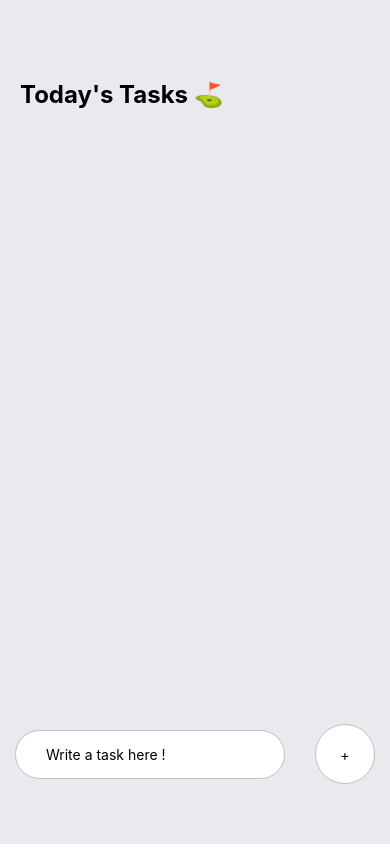
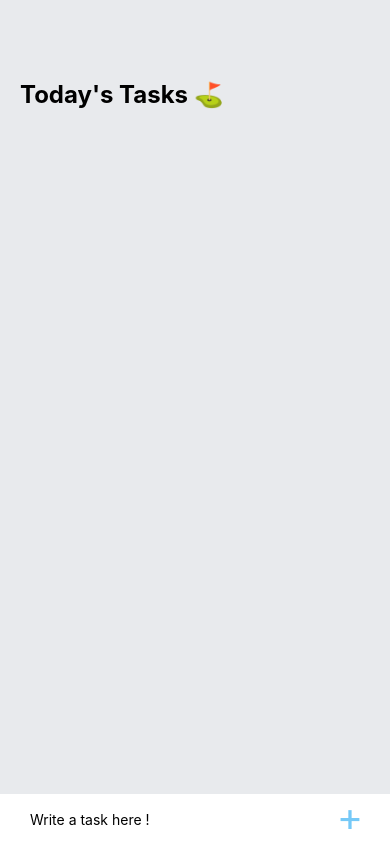
Before and after one commit to shubham-arutwar/ToDoList, a React Native app: screen / in a window 390 px wide. Built offline with nearby package versions, Linux system fonts and the light colour scheme.

Commit message:
changed text input layout and fixed blank task bug

```diff
--- a/App.js
+++ b/App.js
@@ -10,8 +10,13 @@ export default function App() {
 
   const handleAddTask =  () => {
     Keyboard.dismiss();
-    setTaskItems([...taskItems, task])
-    setTask(null);
+    if (task == null) {
+      console.log("empty string");
+    }
+    else {
+      setTaskItems([...taskItems, task])
+      setTask(null);
+    }
   }
 
   const completeTask = (index) => {
@@ -38,7 +43,7 @@ export default function App() {
       </View>
       <KeyboardAvoidingView behaviour={Platform.OS === "ios" ? "padding" : "height"} style={styles.writeTaskWrapper}>
         <TextInput style={styles.input} placeholder={"Write a task here !"} value={task} onChangeText={text => setTask(text)}></TextInput>
-        <TouchableOpacity onPress={() => handleAddTask()}>
+        <TouchableOpacity onPressIn={() => handleAddTask()}>
           <View style={styles.addWrapper}>
             <Text style={styles.addText}>+</Text>
           </View>
@@ -67,31 +72,38 @@ const styles = StyleSheet.create({
   },
   writeTaskWrapper: {
     position: 'absolute',
-    bottom: 60,
+    height: 50,
+    bottom: 0,
+    backgroundColor:'#fff',
     width: '100%',
     flexDirection: 'row',
     justifyContent: 'space-around',
     alignItems: 'center',
   },
   input: {
-    paddingVertical: 15,
-    width: 270,
+    paddingVertical: 0,
+    // width: 270,
     paddingHorizontal: 30,
-    backgroundColor: '#fff',
+    width: '100%',
+    height: '100%',
+    borderRadius: 0,
+    borderColor: '#C0C0C0',
+    borderWidth: 0,
+  },
+  addWrapper: {
+    right: 10,
+    bottom: 3,
+    width: 60,
+    height: 60,
     borderRadius: 60,
     borderColor: '#C0C0C0',
-    borderWidth: 1,
-  },
-  addWrapper: {
-    width: 60,
-    height: 60,
-    backgroundColor: '#fff',
-    borderRadius: 60,
-    borderColor: '#C0C0C0',
-    borderWidth: 1,
+    borderWidth: 0,
     justifyContent: 'center',
     alignItems: 'center',
   },
   addText: {
+    fontSize: 40,
+    color: '#55BCF6',
+    opacity: 0.8,
   },
 });
```
